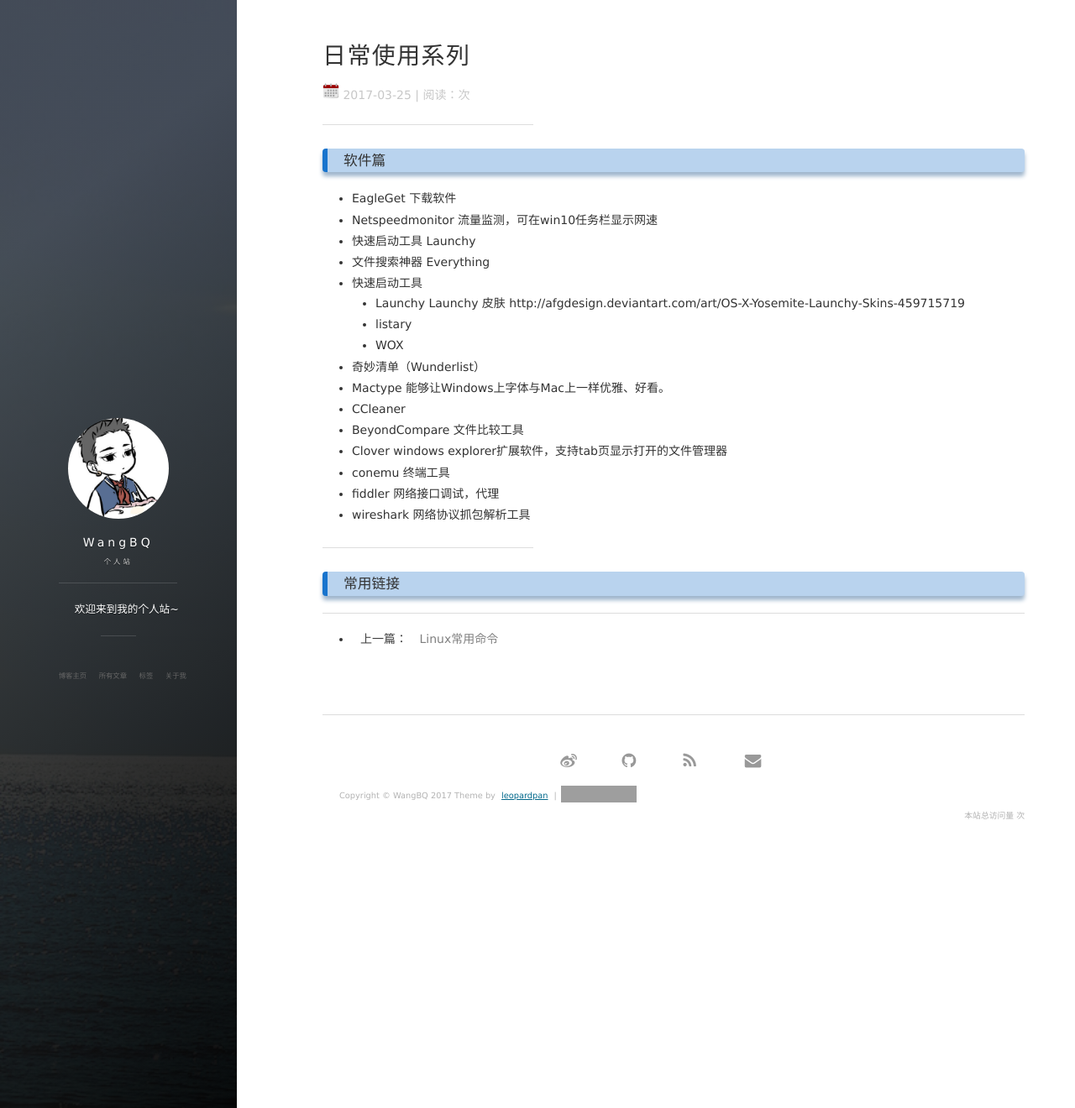
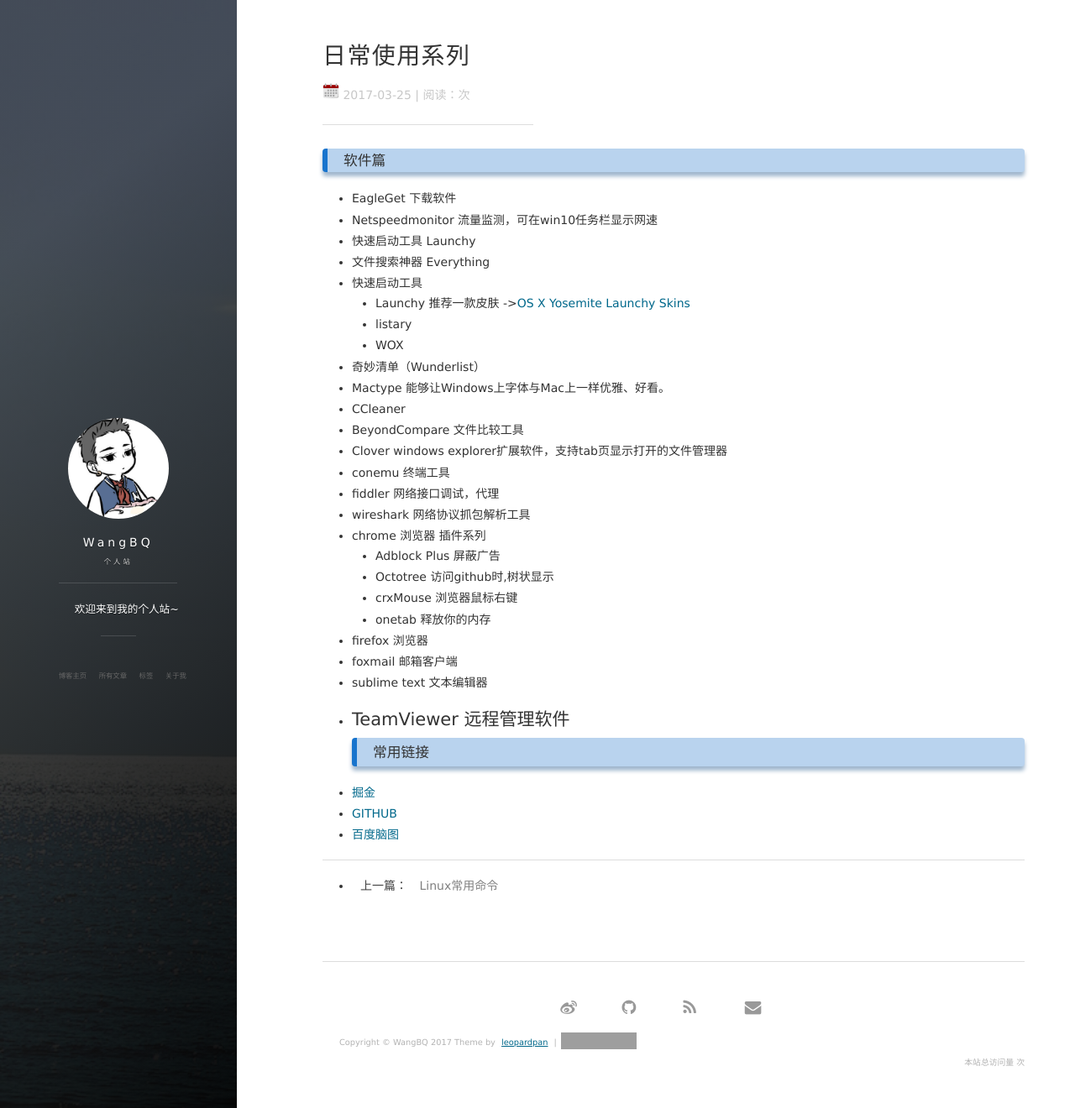
Before and after one commit to Lilaccoral/Lilaccoral.github.io, a Jekyll site: the page built from _posts/2017-03-25-daily-use-series-4262.md, in a window 1280 px wide and 1320 px high. Shown: the whole window at 84% size. Built offline with Jekyll 4.4.1, drawn with Linux system fonts in a browser that asks for light colours; nearby versions of some CDN libraries; comment, search, counter and statistics services are not loaded; grey boxes are pictures that could not be loaded.

Commit message:
update 2017-03-25-daily-use-series-4262.md

```diff
--- a/_posts/2017-03-25-daily-use-series-4262.md
+++ b/_posts/2017-03-25-daily-use-series-4262.md
@@ -7,13 +7,13 @@ category: null
 ---
 ----
 ### 软件篇
+
 - EagleGet 下载软件
 - Netspeedmonitor 流量监测，可在win10任务栏显示网速
 - 快速启动工具 Launchy
 - 文件搜索神器 Everything
 - 快速启动工具
-   * Launchy
-Launchy 皮肤 http://afgdesign.deviantart.com/art/OS-X-Yosemite-Launchy-Skins-459715719
+   * Launchy  推荐一款皮肤 ->[OS X Yosemite Launchy Skins](http://afgdesign.deviantart.com/art/OS-X-Yosemite-Launchy-Skins-459715719 "OS X Yosemite Launchy Skins")
    * listary
    * WOX
 - 奇妙清单（Wunderlist）
@@ -24,7 +24,18 @@ Launchy 皮肤 http://afgdesign.deviantart.com/art/OS-X-Yosemite-Launchy-Skins-4
 - conemu  终端工具
 - fiddler  网络接口调试，代理
 - wireshark 网络协议抓包解析工具
-
+- chrome 浏览器
+    插件系列
+    * Adblock Plus  屏蔽广告
+    * Octotree  访问github时,树状显示
+    * crxMouse  浏览器鼠标右键
+    * onetab  释放你的内存
+- firefox 浏览器
+- foxmail 邮箱客户端
+- sublime text  文本编辑器
+- TeamViewer  远程管理软件
 ----
-
 ### 常用链接
+- [掘金](https://juejin.im/timeline "掘金")
+- [GITHUB](https://github.com/ "GITHUB")
+- [百度脑图](http://naotu.baidu.com/ "百度脑图")
```
